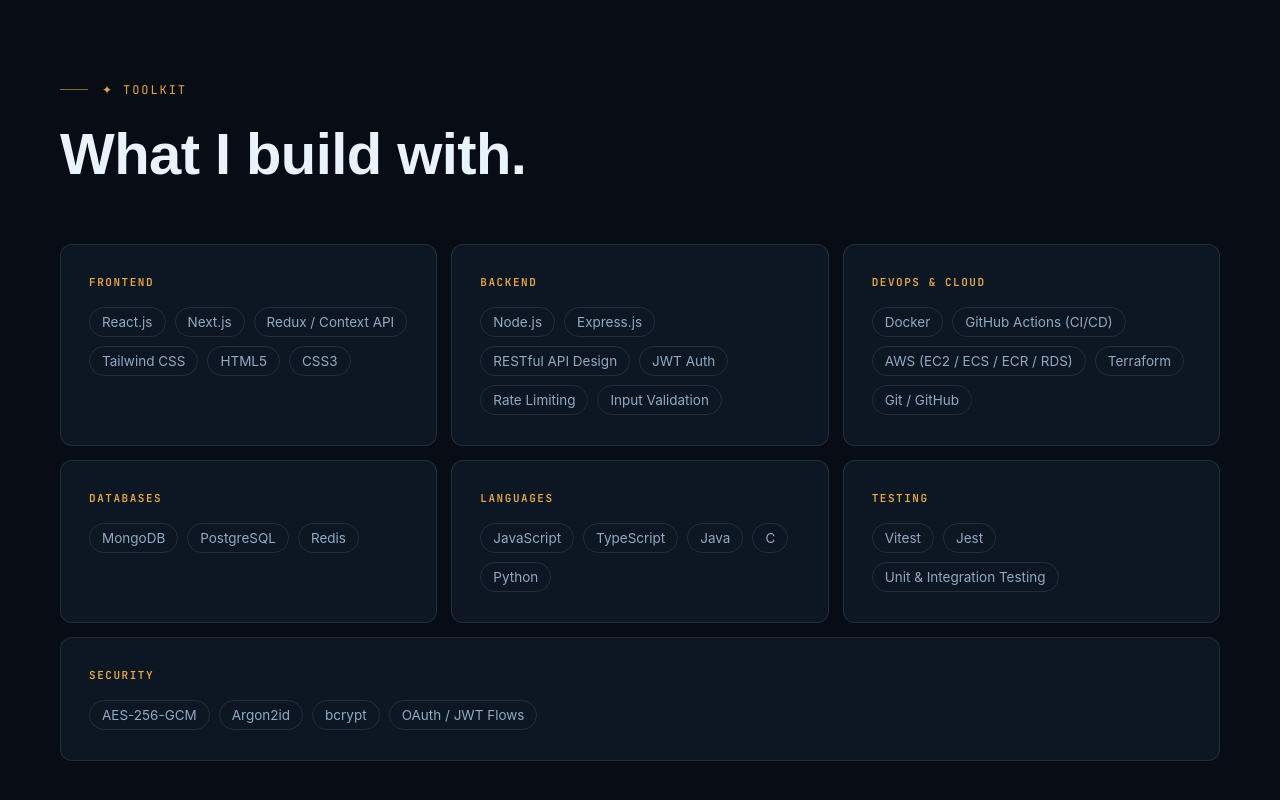
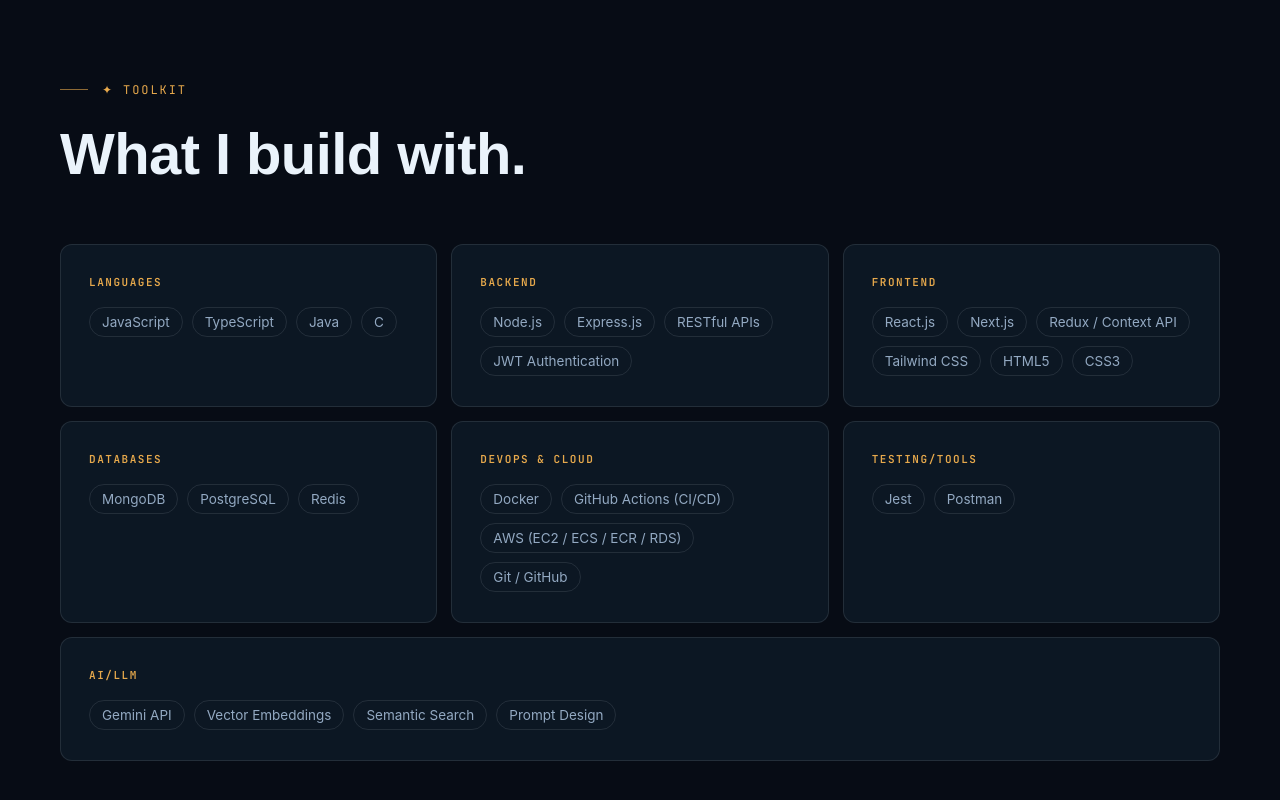
Before and after one commit to jayesh-thar/jayesh-thar-portfolio, a React (Vite) app: page / in a window 1280 px wide. Shown: the part 1802-2602 px from the top of the page. Built offline with nearby package versions, Linux system fonts and the light colour scheme; a web font is replaced by a local one.

Commit message:
Update skills groups and add new categories

```diff
--- a/src/components/Skills.jsx
+++ b/src/components/Skills.jsx
@@ -1,11 +1,11 @@
 const GROUPS = [
+  { title: 'Languages', tags: ['JavaScript', 'TypeScript', 'Java', 'C'] },
+  { title: 'Backend', tags: ['Node.js', 'Express.js', 'RESTful APIs', 'JWT Authentication'] },
   { title: 'Frontend', tags: ['React.js', 'Next.js', 'Redux / Context API', 'Tailwind CSS', 'HTML5', 'CSS3'] },
-  { title: 'Backend', tags: ['Node.js', 'Express.js', 'RESTful API Design', 'JWT Auth', 'Rate Limiting', 'Input Validation'] },
-  { title: 'DevOps & Cloud', tags: ['Docker', 'GitHub Actions (CI/CD)', 'AWS (EC2 / ECS / ECR / RDS)', 'Terraform', 'Git / GitHub'] },
   { title: 'Databases', tags: ['MongoDB', 'PostgreSQL', 'Redis'] },
-  { title: 'Languages', tags: ['JavaScript', 'TypeScript', 'Java', 'C', 'Python'] },
-  { title: 'Testing', tags: ['Vitest', 'Jest', 'Unit & Integration Testing'] },
-  { title: 'Security', tags: ['AES-256-GCM', 'Argon2id', 'bcrypt', 'OAuth / JWT Flows'] },
+  { title: 'DevOps & Cloud', tags: ['Docker', 'GitHub Actions (CI/CD)', 'AWS (EC2 / ECS / ECR / RDS)', 'Git / GitHub'] },
+  { title: 'Testing/Tools', tags: ['Jest', 'Postman'] },
+  { title: 'AI/LLM', tags: ['Gemini API', 'Vector Embeddings', 'Semantic Search', 'Prompt Design'] },
 ]
 
 export default function Skills() {
```
